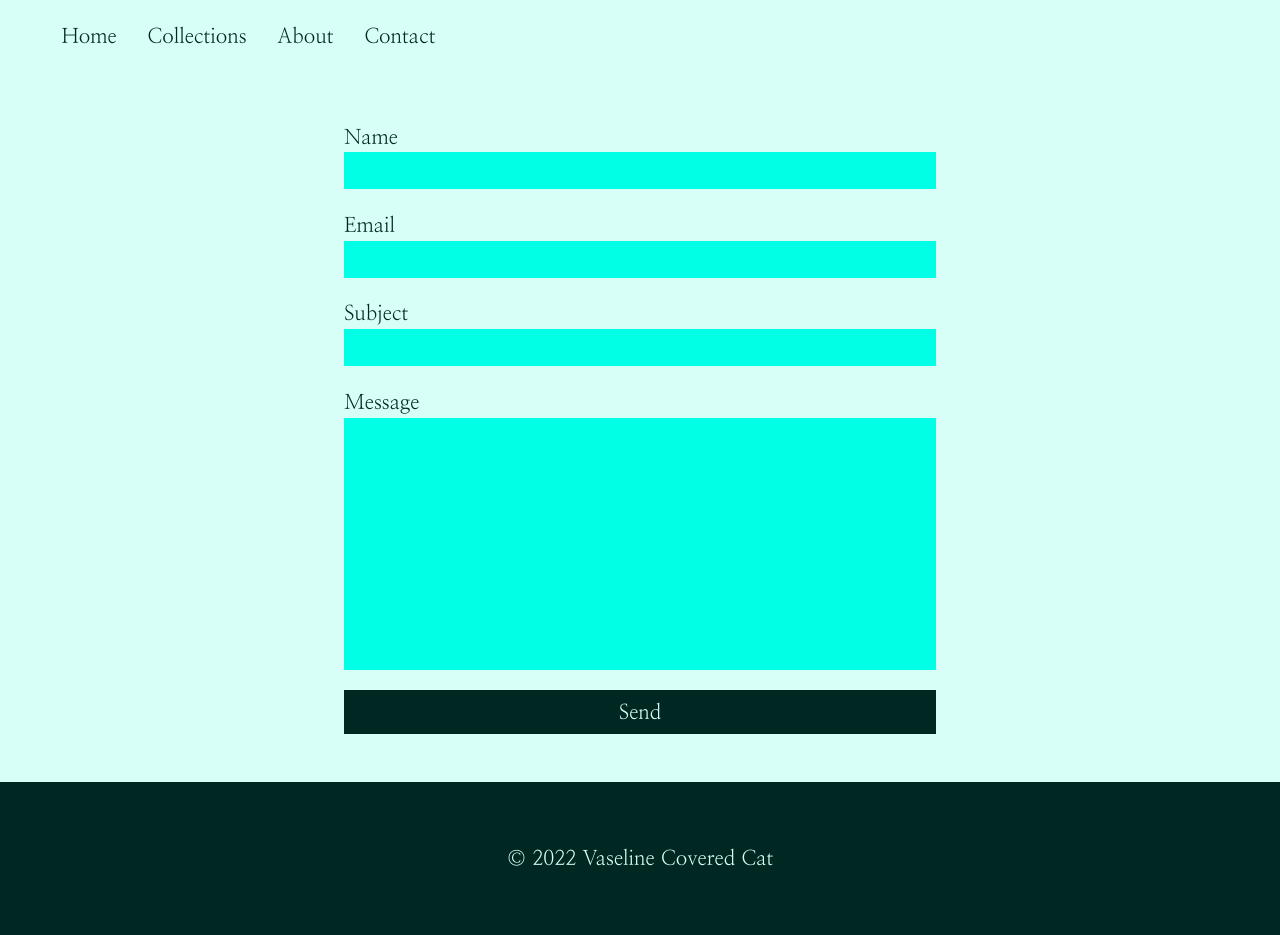
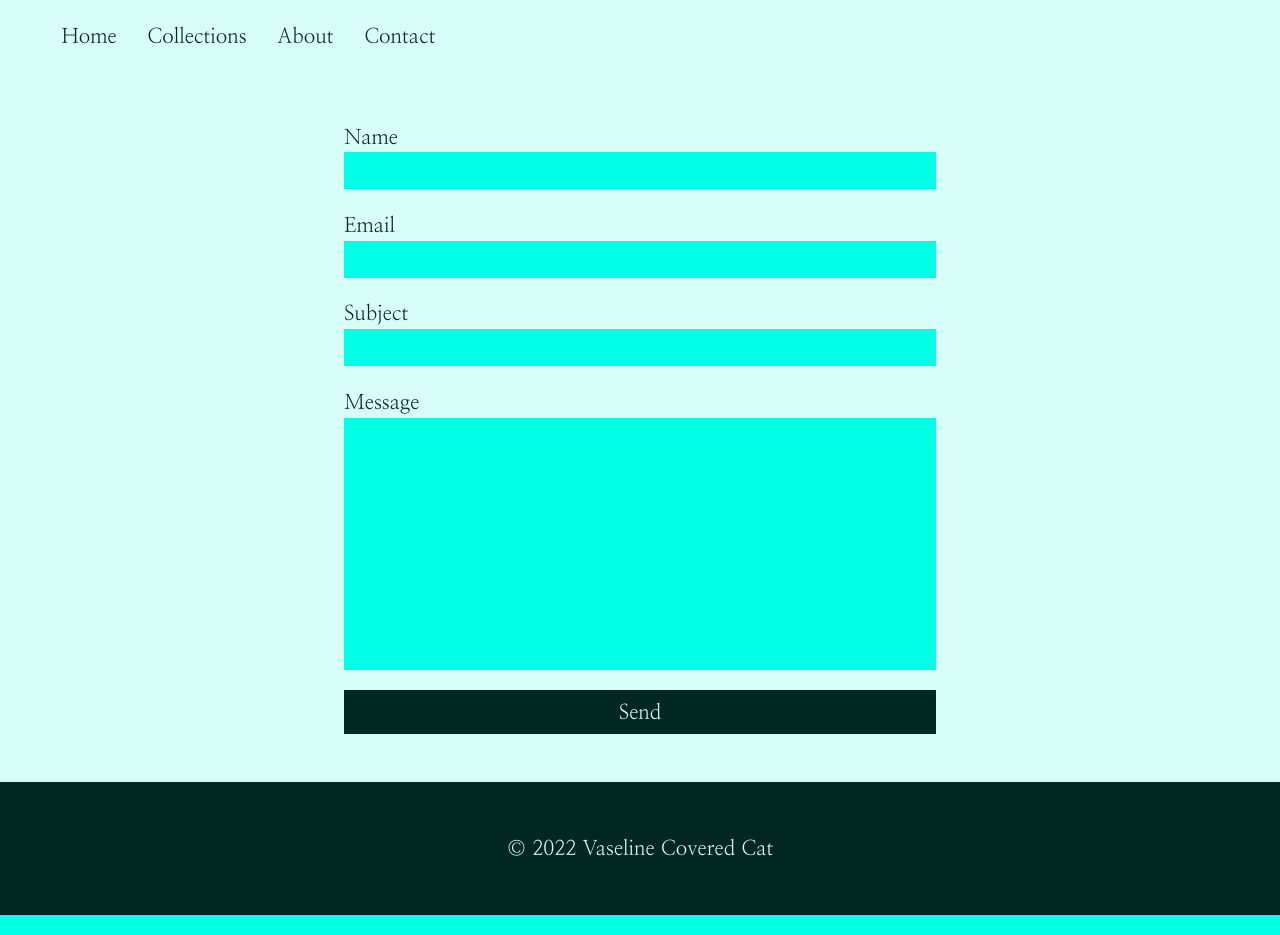
Before and after one commit to VaselineCoveredCat/untitled-project-5, a Next.js app: page /contact in a window 1280 px wide. Built offline with nearby package versions, Linux system fonts and the light colour scheme; a web font is replaced by a local one.

Commit message:
Update footer.module.css

```diff
--- a/styles/footer.module.css
+++ b/styles/footer.module.css
@@ -1,7 +1,7 @@
 .footer {
   display: grid;
   grid-template-columns: minmax(0, 1fr);
-  padding: var(--space-m);
+  padding: var(--space-m-xl);
   color: var(--color-teal-1);
   background-color: var(--color-teal-6);
 }
@@ -9,17 +9,3 @@
 .footer p {
   text-align: center;
 }
-
-/* 640px */
-@media (min-width: 40em) {
-  .footer {
-    padding: var(--space-l);
-  }
-}
-
-/* 960px */
-@media (min-width: 60em) {
-  .footer {
-    padding: var(--space-xl);
-  }
-}
```
